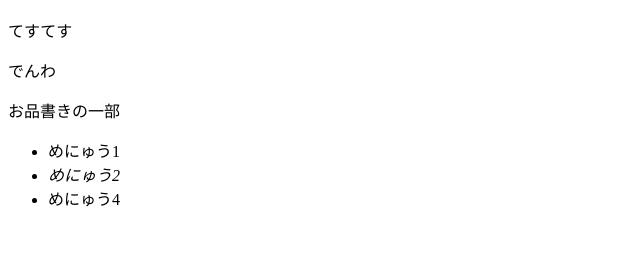
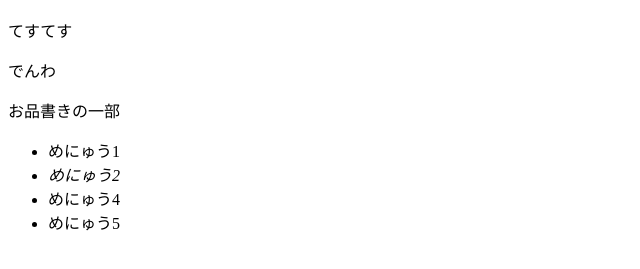
Before and after one commit to s-wool-lab/git_test, a plain HTML site: page index.html in a window 1280 px wide. Shown: the part 57-326 px from the top of the page, without its empty margins (0-640 px from the left). Drawn offline with Linux system fonts and the light colour scheme.

Commit message:
めにゅう5を追加

```diff
--- a/index.html
+++ b/index.html
@@ -13,6 +13,7 @@
 		<li>めにゅう1</li>
 		<li><em>めにゅう2</em></li>
 		<li>めにゅう4</li>
+		<li>めにゅう5</li>
 	</ur>
 </body>
 </html>
```
